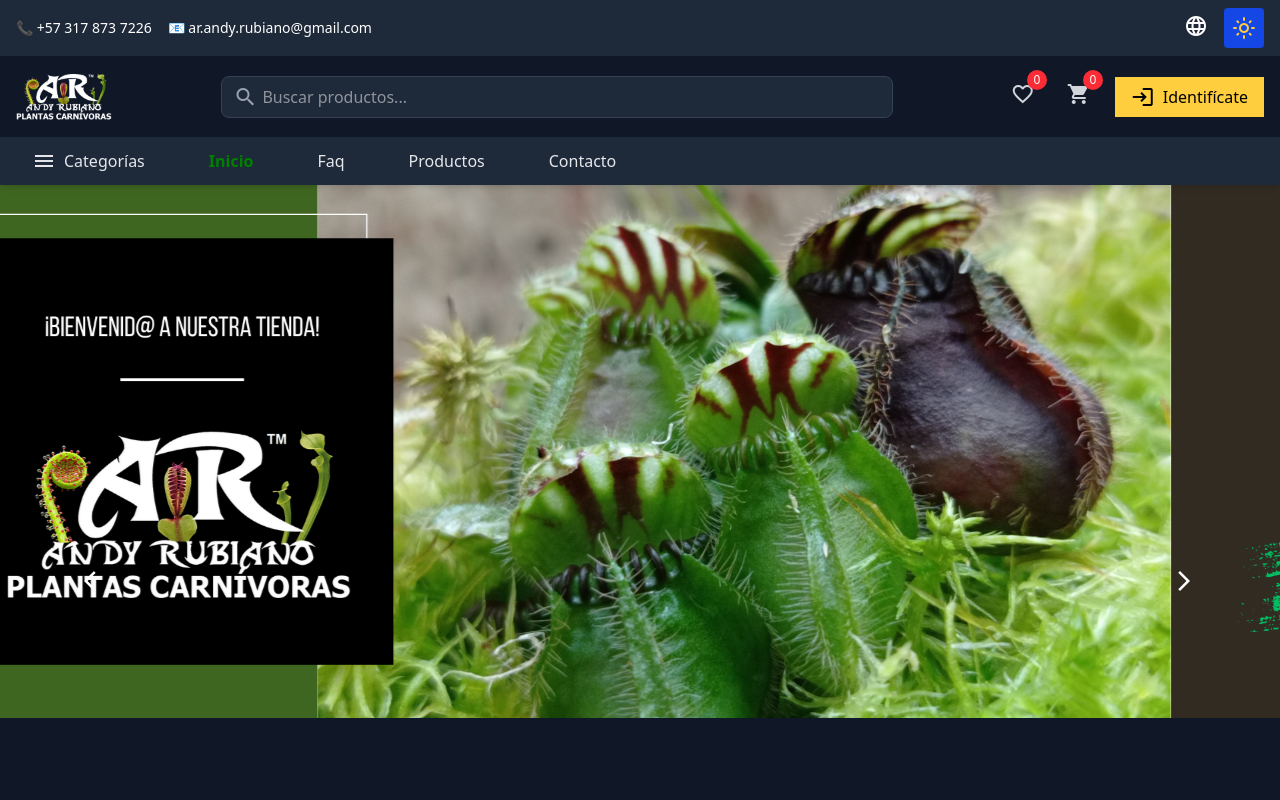
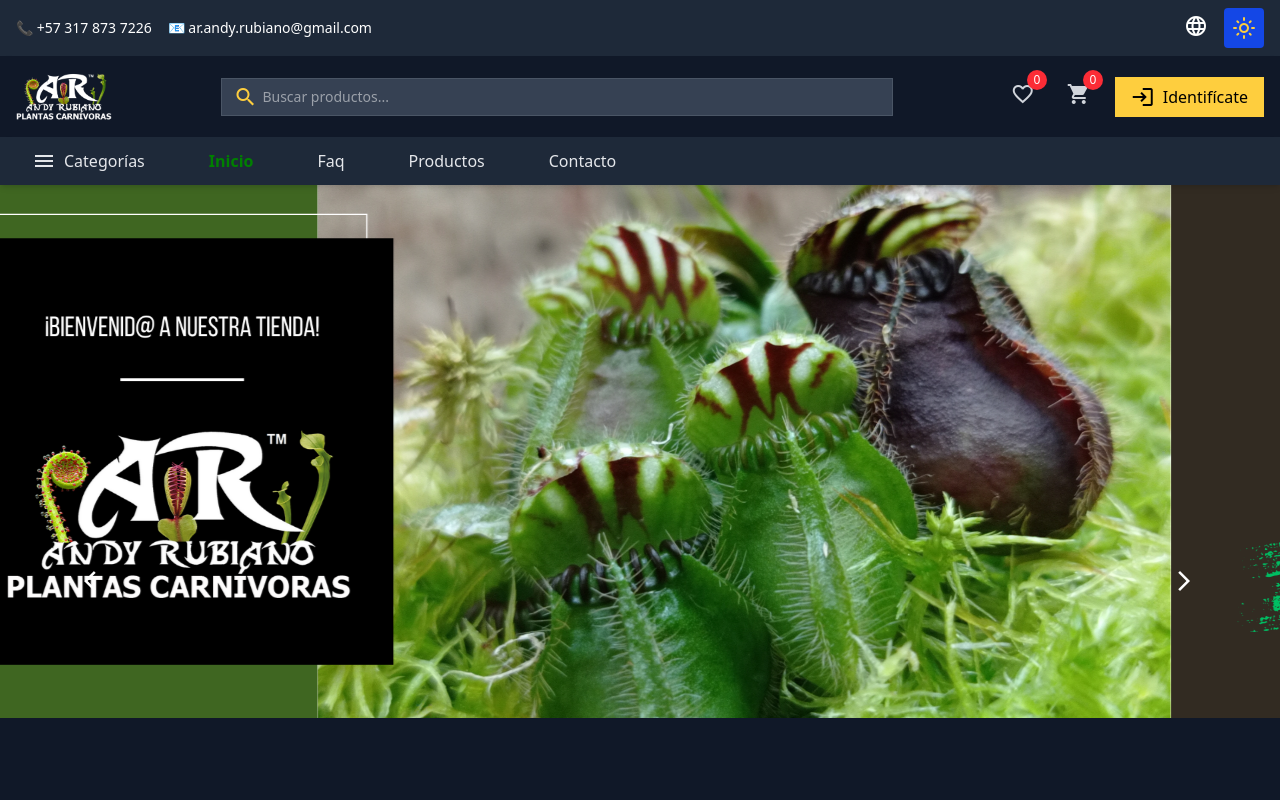
Before and after one commit to RubianoAndy/E-Shop-FrontEnd, an Angular app: page / in a window 1280 px wide. Shown: the top 800 px of the page. Built offline with nearby package versions, Linux system fonts and the light colour scheme.

Commit message:
fix: error in navigator by search bar

```diff
--- a/src/app/shared/components/header/header.component.html
+++ b/src/app/shared/components/header/header.component.html
@@ -22,12 +22,14 @@
 
         <div class="flex-grow max-w-2xl hidden md:block">
             <div class="relative">
-                <div class="absolute inset-y-0 left-0 flex items-center pl-3">
-                    <span class="material-icons text-gray-500 dark:text-gray-400">search</span>
+                <div class="absolute inset-y-0 left-0 flex items-center pl-3 pointer-events-none text-blue-600 dark:text-secondary">
+                    <span class="material-icons">search</span>
                 </div>
-                <input type="text"
+                <input id="products" autocomplete="off"
+                    type="text"
                     placeholder="Buscar productos..."
-                    class="w-full pl-10 pr-4 py-2 bg-gray-100 dark:bg-gray-800 border border-gray-300 dark:border-gray-700 rounded-lg text-gray-900 dark:text-white focus:ring-2 focus:ring-primary dark:focus:ring-secondary">
+                    class="block w-full pl-10 p-2 bg-white border border-gray-300 text-black text-sm focus:outline-hidden focus:ring-3 focus:ring-primary dark:bg-gray-700 dark:border-gray-600 dark:text-white dark:focus:ring-secondary"
+                >
             </div>
         </div>
 
```
